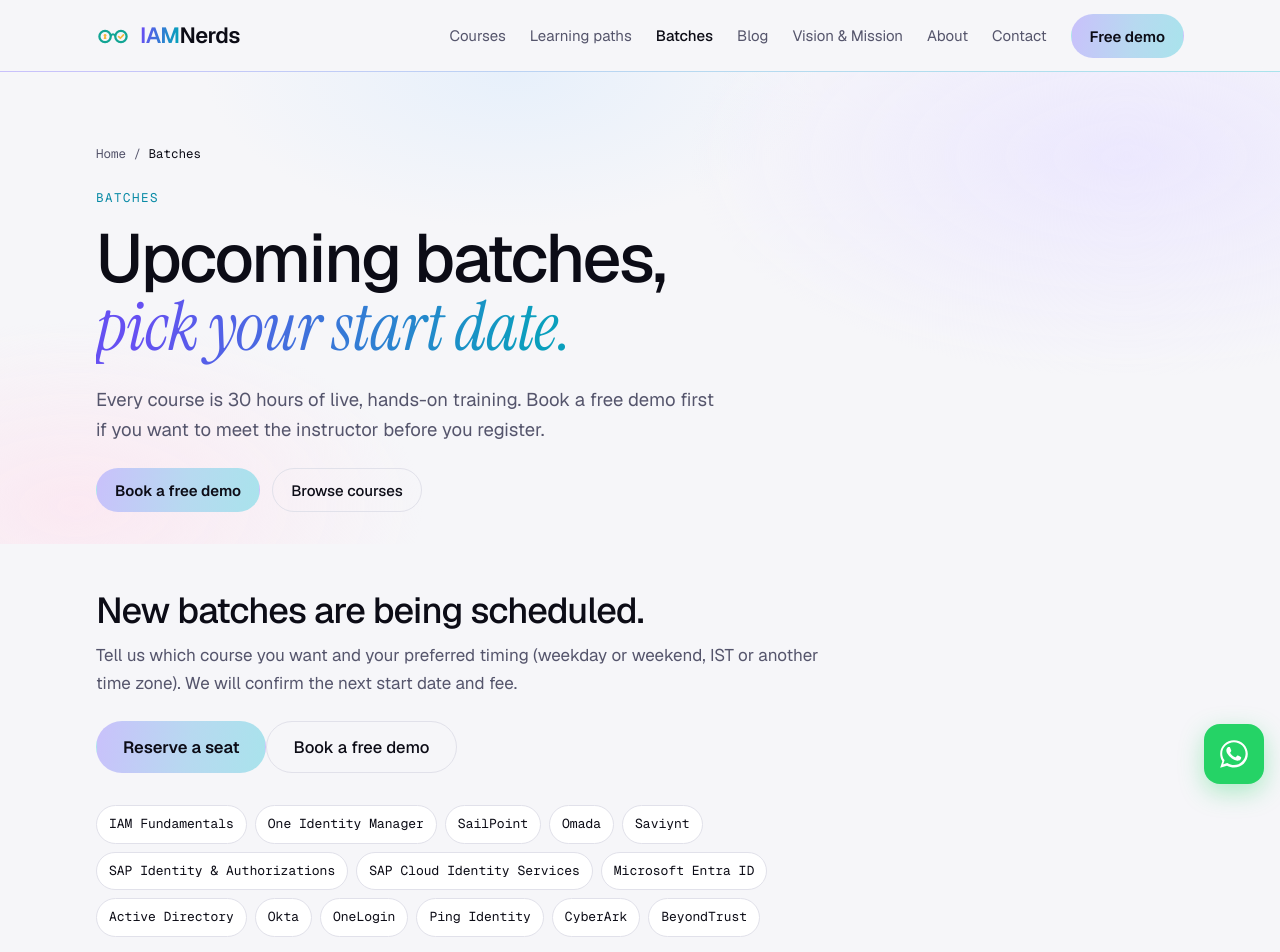
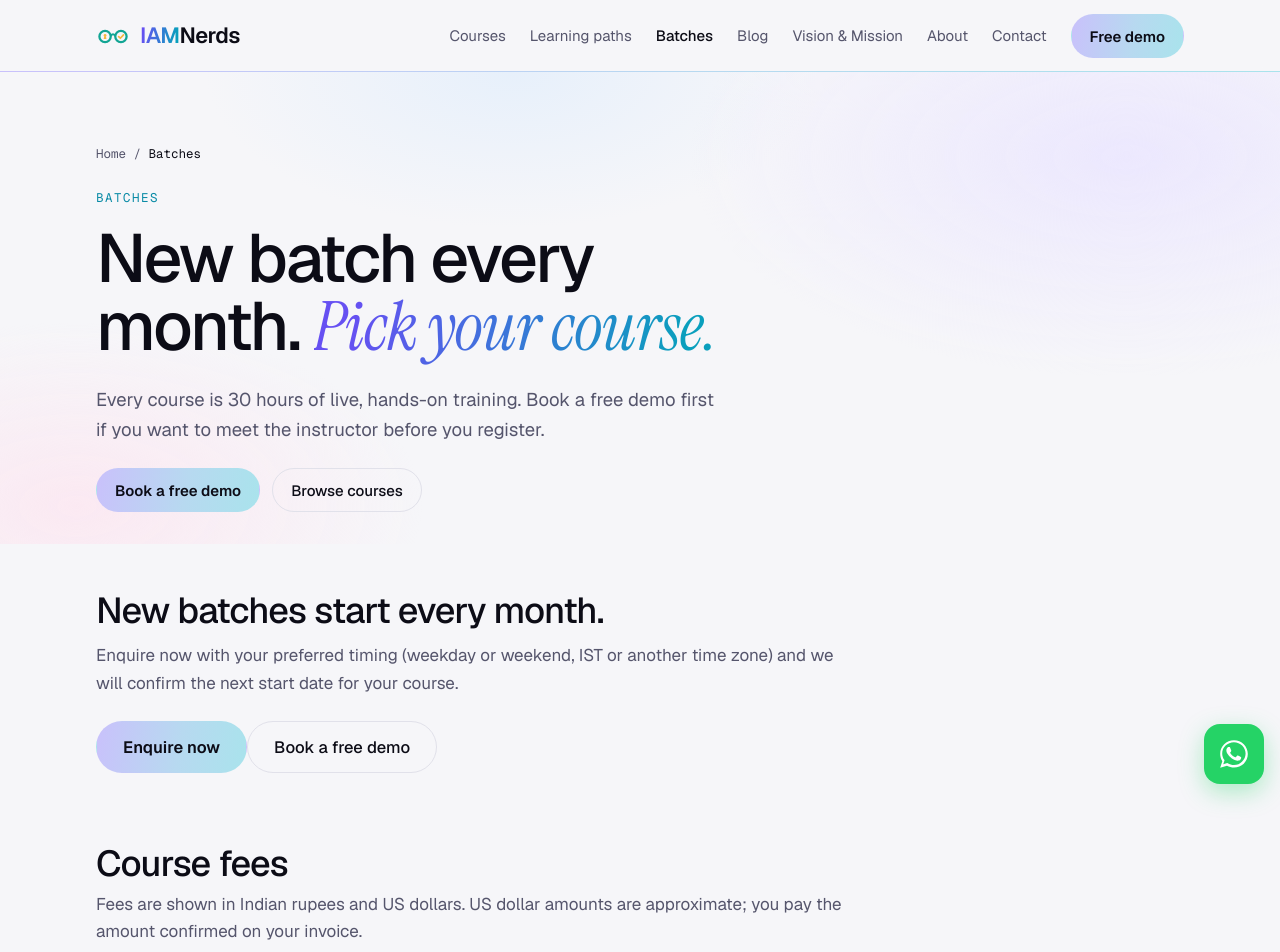
Before and after one commit to arku1812/IAMNerds, a Next.js app in the folder iamnerds-next/: page /batches in a window 1280 px wide. Shown: the top 952 px of the page. Built offline with nearby package versions, Linux system fonts and the light colour scheme.

Commit message:
Batches page: monthly batches and fee table

```diff
--- a/iamnerds-next/pages/batches.js
+++ b/iamnerds-next/pages/batches.js
@@ -1,13 +1,13 @@
 import Link from 'next/link';
 import { Seo, Crumbs, CtaBand } from '../lib/Layout';
-import { BatchTable, upcomingBatches } from '../lib/Batches';
-import { COURSES, SITE } from '../lib/data';
+import { BatchTable, FeeTable, upcomingBatches } from '../lib/Batches';
+import { BATCH_NOTE, COURSES, SITE } from '../lib/data';
 
 export default function Batches({ batches }) {
   return (
     <>
       <Seo
-        title="Upcoming Batches & Fees | IAMNerds IAM Training"
+        title="Batches & Course Fees | IAMNerds IAM Training"
         description="Upcoming IAMNerds batch start dates, schedules and course fees for One Identity Manager, SailPoint, Saviynt, SAP, Entra ID, Okta, CyberArk and more."
         path="/batches"
         jsonLd={{ '@context': 'https://schema.org', '@type': 'WebPage', url: `${SITE}/batches`, name: 'Upcoming batches | IAMNerds', inLanguage: 'en' }}
@@ -16,7 +16,7 @@
         <div className="wrap">
           <Crumbs items={[['/', 'Home'], ['/batches', 'Batches']]} />
           <div className="eyebrow">Batches</div>
-          <h1>Upcoming batches, <em>pick your start date.</em></h1>
+          <h1>New batch every month. <em>Pick your course.</em></h1>
           <p className="lede">Every course is 30 hours of live, hands-on training. Book a free demo first if you want to meet the instructor before you register.</p>
           <div className="cta" style={{ marginTop: 'var(--s5)' }}>
             <Link className="btn primary" href="/contact?type=demo#talk">Book a free demo</Link>
@@ -26,21 +26,19 @@
       </section>
 
       <section className="band"><div className="wrap">
-        {batches.length ? (
-          <BatchTable batches={batches} showCourse />
-        ) : (
+        {batches.length ? <BatchTable batches={batches} showCourse /> : (
           <div className="batches-empty">
-            <h2>New batches are being scheduled.</h2>
-            <p>Tell us which course you want and your preferred timing (weekday or weekend, IST or another time zone). We will confirm the next start date and fee.</p>
+            <h2>{BATCH_NOTE}</h2>
+            <p>Enquire now with your preferred timing (weekday or weekend, IST or another time zone) and we will confirm the next start date for your course.</p>
             <div className="cta">
-              <Link className="btn primary btn-lg" href="/contact?type=register#talk">Reserve a seat</Link>
+              <Link className="btn primary btn-lg" href="/contact?type=register#talk">Enquire now</Link>
               <Link className="btn btn-lg" href="/contact?type=demo#talk">Book a free demo</Link>
             </div>
-            <ul className="chip-list" aria-label="Courses">
-              {COURSES.map((c) => <li key={c.slug}><Link href={`/courses/${c.slug}`}>{c.title}</Link></li>)}
-            </ul>
           </div>
         )}
+        <h2 className="fees-h">Course fees</h2>
+        <p className="fees-note">Fees are shown in Indian rupees and US dollars. US dollar amounts are approximate; you pay the amount confirmed on your invoice.</p>
+        <FeeTable courses={COURSES} />
       </div></section>
       <CtaBand title="Training a team?" text="We run private batches for teams, on your schedule." href="/contact?type=question#talk" label="Ask about team batches" />
     </>
```
